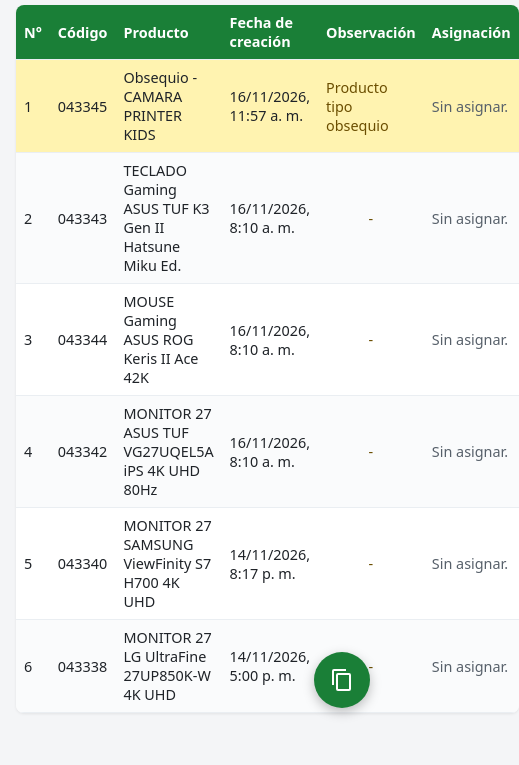
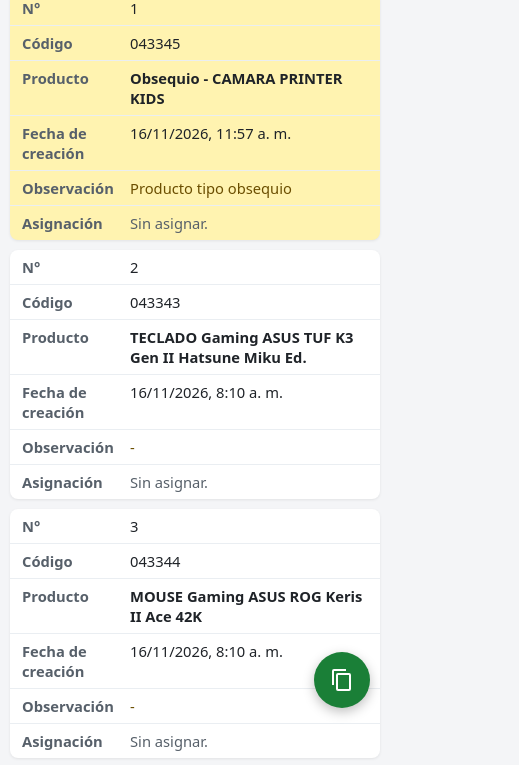
Before and after one commit to mesajil/cms-informe-productos-por-editar, a plain HTML site: page index.html in a window 390 px wide. Shown: the part 116-881 px from the top of the page, 519 px wide, since content can reach past the window. Drawn offline with nearby package versions, Linux system fonts and the light colour scheme.

Commit message:
Vista responsive en celular (tarjetas)

```diff
--- a/app.js
+++ b/app.js
@@ -10,11 +10,12 @@
     .then(function (d) {
       meta.textContent = 'Informe del ' + f(d.generado) + ' · ' + d.total + (d.total === 1 ? ' producto pendiente' : ' productos pendientes');
       var tb = tabla.querySelector('tbody');
+      var cab = Array.prototype.map.call(tabla.querySelectorAll('thead th'), function (th) { return th.textContent; });
       d.productos.forEach(function (p) {
         var tr = document.createElement('tr');
         if (p.observacion) tr.className = 'alerta';
-        [p.n, p.codigo, p.producto, f(p.fecha), p.observacion || '-', p.asignacion || 'Sin asignar.'].forEach(function (v) {
-          var td = document.createElement('td'); td.textContent = v; if (v === '-') td.className = 'vacio'; tr.appendChild(td);
+        [p.n, p.codigo, p.producto, f(p.fecha), p.observacion || '-', p.asignacion || 'Sin asignar.'].forEach(function (v, i) {
+          var td = document.createElement('td'); td.textContent = v; td.setAttribute('data-label', cab[i]); if (v === '-') td.className = 'vacio'; tr.appendChild(td);
         });
         tb.appendChild(tr);
       });
@@ -29,7 +30,7 @@
   function aviso(m) { btn.classList.remove('cargando'); btn.innerHTML = ico; btn.disabled = false; toast.textContent = m; toast.classList.add('ver'); setTimeout(function () { toast.classList.remove('ver'); }, 2500); }
   function generar() {
     return new Promise(function (ok) { requestAnimationFrame(function () { requestAnimationFrame(function () { setTimeout(ok, 30); }); }); })
-      .then(function () { return html2canvas(document.getElementById('tabla'), { scale: 2, backgroundColor: '#ffffff' }); })
+      .then(function () { return html2canvas(document.getElementById('tabla'), { scale: 2, backgroundColor: '#ffffff', windowWidth: 1000, onclone: function (d) { d.documentElement.classList.add('captura'); } }); })
       .then(function (c) { return new Promise(function (ok) { c.toBlob(ok, 'image/png'); }); });
   }
   function descargar(b) {
--- a/index.html
+++ b/index.html
@@ -5,7 +5,7 @@
 <meta name="viewport" content="width=device-width, initial-scale=1">
 <meta name="robots" content="noindex, nofollow">
 <title>Productos por editar · Memory Kings</title>
-<link rel="stylesheet" href="style.css?v=7">
+<link rel="stylesheet" href="style.css?v=8">
 </head>
 <body>
 <main>
@@ -21,6 +21,6 @@
 <button id="copiar" type="button" title="Copiar tabla como imagen" aria-label="Copiar tabla como imagen" hidden><svg viewBox="0 0 24 24" width="24" height="24" aria-hidden="true"><path fill="currentColor" d="M16 1H4a2 2 0 0 0-2 2v14h2V3h12V1zm3 4H8a2 2 0 0 0-2 2v14a2 2 0 0 0 2 2h11a2 2 0 0 0 2-2V7a2 2 0 0 0-2-2zm0 16H8V7h11v14z"/></svg></button>
 <div id="toast" role="status"></div>
 <script src="https://cdn.jsdelivr.net/npm/html2canvas@1.4.1/dist/html2canvas.min.js"></script>
-<script src="app.js?v=7"></script>
+<script src="app.js?v=8"></script>
 </body>
 </html>
--- a/style.css
+++ b/style.css
@@ -9,7 +9,7 @@ th { background: #1a7f37; color: #fff; font-weight: 600; }
 tbody tr:nth-child(even) { background: #fafbfc; }
 td:nth-child(1), td:nth-child(2) { white-space: nowrap; font-variant-numeric: tabular-nums; }
 td:nth-child(4) { white-space: nowrap; }
-@media (max-width: 600px) { th, td { padding: 8px; font-size: .9rem; } td:nth-child(4) { white-space: normal; } }tbody tr.alerta, tbody tr.alerta:nth-child(even) { background: #fff3b0; }
+tbody tr.alerta, tbody tr.alerta:nth-child(even) { background: #fff3b0; }
 td:nth-child(5) { color: #6b4e00; }
 tbody td.vacio { text-align: center !important; }
 @keyframes girar { to { transform: rotate(360deg); } }
@@ -22,3 +22,18 @@ td:nth-child(6) { white-space: nowrap; color: #57606a; }
 #toast { position: fixed; right: 20px; bottom: 88px; background: #1f2328; color: #fff; padding: 8px 12px; border-radius: 6px; font-size: .9rem; opacity: 0; transform: translateY(6px); transition: opacity .2s, transform .2s; pointer-events: none; z-index: 10; }
 #toast.ver { opacity: 1; transform: none; }
 main { padding-bottom: 96px; }
+@media (max-width: 640px) {
+  html:not(.captura) main { padding: 16px 10px 96px; }
+  html:not(.captura) h1 { font-size: 1.25rem; }
+  html:not(.captura) table, html:not(.captura) tbody, html:not(.captura) tr, html:not(.captura) td { display: block; width: 100%; }
+  html:not(.captura) table { background: transparent; box-shadow: none; border-radius: 0; overflow: visible; }
+  html:not(.captura) thead { display: none; }
+  html:not(.captura) tbody tr { background: #fff; border-radius: 8px; box-shadow: 0 1px 3px rgba(0,0,0,.08); margin-bottom: 10px; overflow: hidden; }
+  html:not(.captura) tbody tr:nth-child(even) { background: #fff; }
+  html:not(.captura) tbody tr.alerta, html:not(.captura) tbody tr.alerta:nth-child(even) { background: #fff3b0; }
+  html:not(.captura) td { display: flex; gap: 12px; padding: 7px 12px; border-bottom: 1px solid #eaeef2; white-space: normal !important; font-size: .92rem; }
+  html:not(.captura) td:last-child { border-bottom: 0; }
+  html:not(.captura) td::before { content: attr(data-label); flex: 0 0 96px; font-weight: 600; color: #57606a; }
+  html:not(.captura) tbody td.vacio { text-align: left !important; }
+  html:not(.captura) td:nth-child(3) { font-weight: 600; }
+}
```
